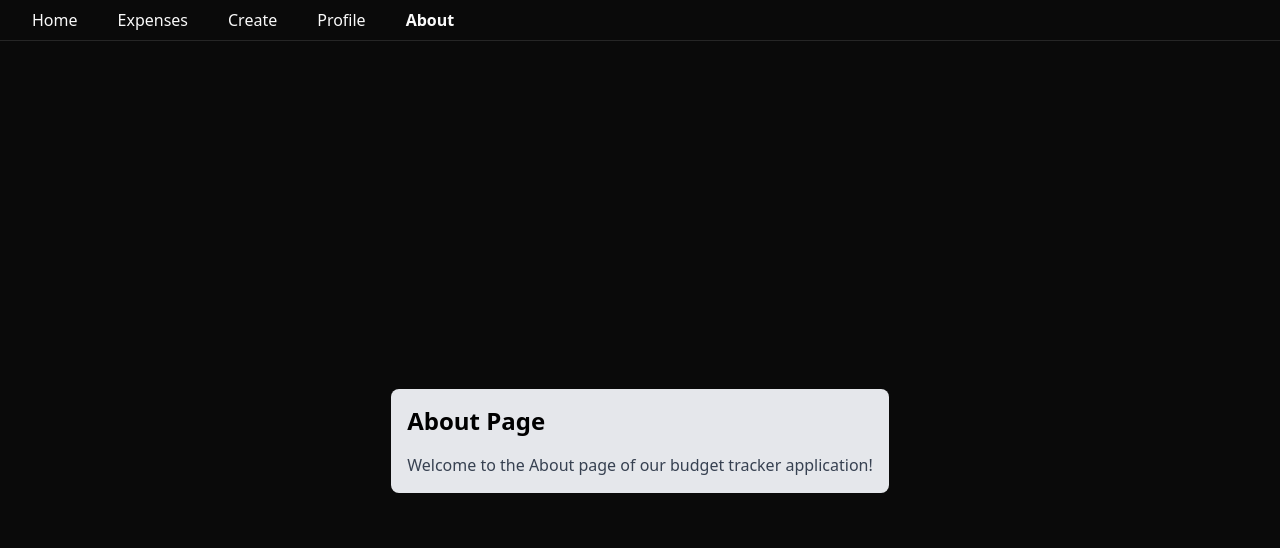
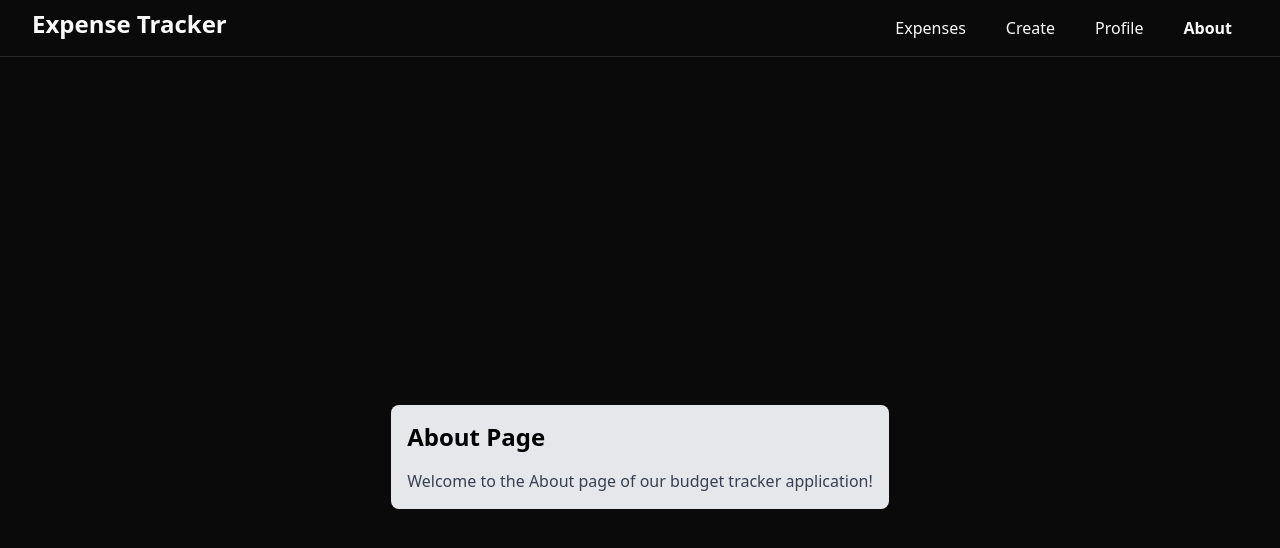
Before and after one commit to bhardwaj-shubham/budget-tracker, a React (Vite) app in the folder frontend/: page /about in a window 1280 px wide. Shown: the top 548 px of the page. Built offline with nearby package versions, Linux system fonts and the light colour scheme; what hono would draw is missing.

Commit message:
feat: Update NavBar to include Expense Tracker logo and rearrange navigation links

```diff
--- a/frontend/src/App.tsx
+++ /dev/null
@@ -1,11 +0,0 @@
-import ExpenseCard from "@/components/ExpenseCard";
-
-function App() {
-  return (
-    <>
-      <ExpenseCard />
-    </>
-  );
-}
-
-export default App;
--- a/frontend/src/routes/__root.tsx
+++ b/frontend/src/routes/__root.tsx
@@ -15,10 +15,12 @@ export const Route = createRootRouteWithContext<MyRouterContext>()({
 
 function NavBar() {
   return (
+    <div className="p-2 flex justify-start gap-2 mx-2">
+      <Link to="/" className="[&.active]:font-bold mx-4 w-full">
+        <h1 className="text-2xl font-semibold">Expense Tracker</h1>
+      </Link>
+
       <div className="p-2 flex gap-2 mx-2">
-      <Link to="/" className="[&.active]:font-bold mx-4">
-        Home
-      </Link>
         <Link to="/expenses" className="[&.active]:font-bold mx-4">
           Expenses
         </Link>
@@ -32,6 +34,7 @@ function NavBar() {
           About
         </Link>
       </div>
+    </div>
   );
 }
 
```
Also changed, not shown: frontend/src/App.css (deleted). Lines whose indentation alone changed are shown as unchanged.
